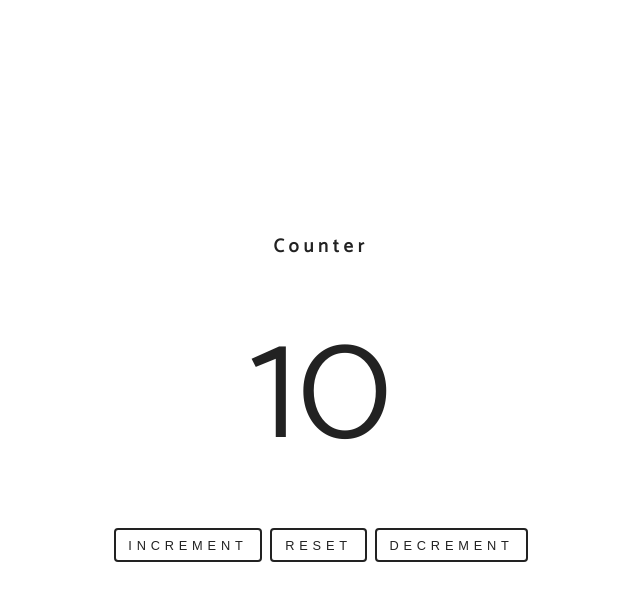
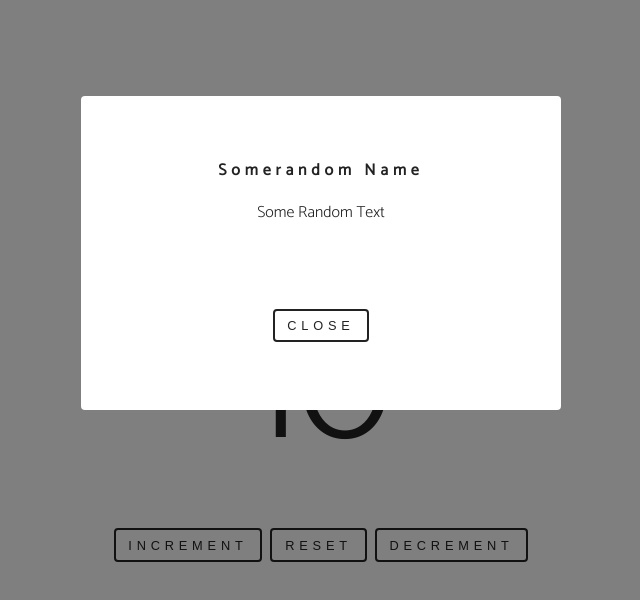
Before and after one commit to Roshith93/redux-refresh, a React (Create React App) app: page / in a window 1280 px wide. Shown: the top 600 px of the page, without its empty margins (319-959 px from the left). Built offline with nearby package versions, Linux system fonts and the light colour scheme.

Commit message:
added modal into app

```diff
--- a/src/App.js
+++ b/src/App.js
@@ -1,10 +1,12 @@
 import './App.css';
 import Counter from './Counter'
+import Modal from './Modal'
 
 function App() {
   return (
     <div className="App">
       <Counter  />
+      <Modal/>
     </div>
   );
 }
```
